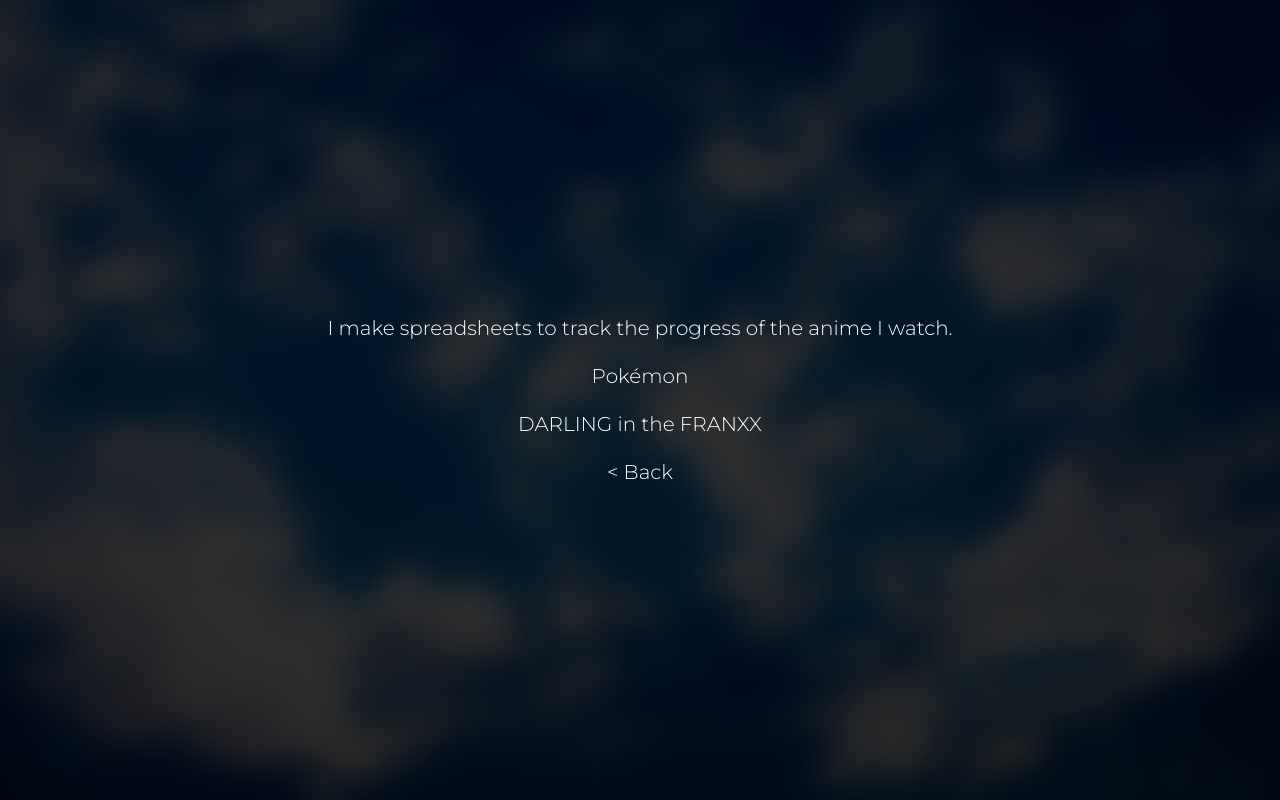
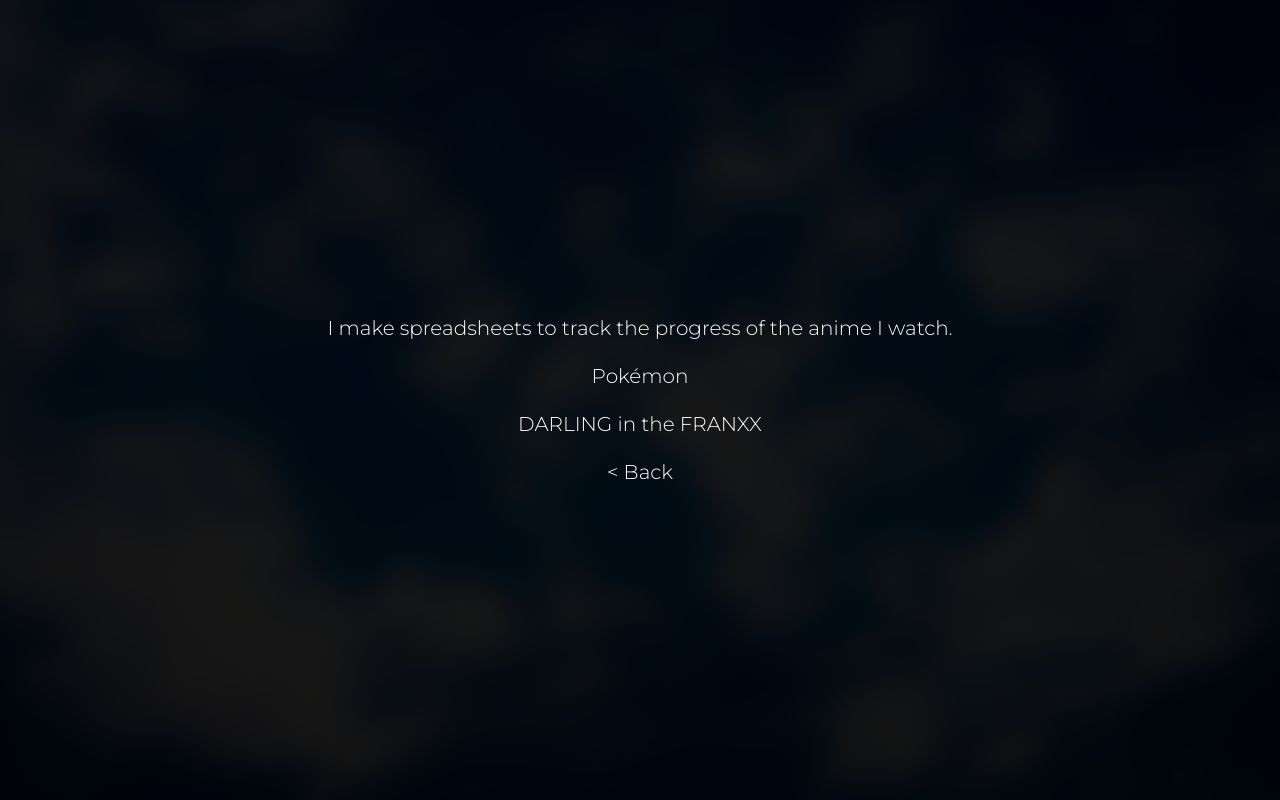
Before and after one commit to 466frfx/466frfx.github.io, a PHP site: page /anime/index.html in a window 1280 px wide. Run offline with PHP 8.4, Linux system fonts and the light colour scheme.

Commit message:
Update index.css

```diff
--- a/index.css
+++ b/index.css
@@ -75,7 +75,7 @@
 }
 
 html {
-    background: url(/images/466oct2018bg.png) no-repeat center center fixed;
+    background: url(/images/466dec2018bg.png) no-repeat center center fixed;
     -webkit-background-size: cover;
     -moz-background-size: cover;
     -o-background-size: cover;
```
